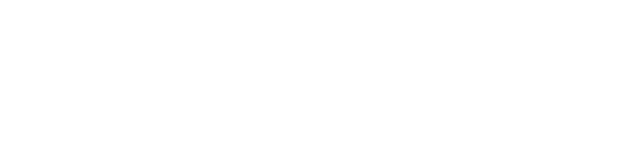
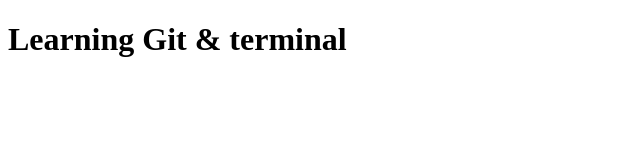
Before and after one commit to rameshdhayal/Learning-git, a plain HTML site: page index.html in a window 1280 px wide. Shown: the whole page, without its empty margins (0-640 px from the left). Drawn offline with Linux system fonts and the light colour scheme.

Commit message:
add h1 tag to index.html

```diff
--- a/index.html
+++ b/index.html
@@ -6,6 +6,6 @@
     <title>Learning Git</title>
 </head>
 <body>
-
+    <h1>Learning Git & terminal</h1>
 </body>
 </html>
```
